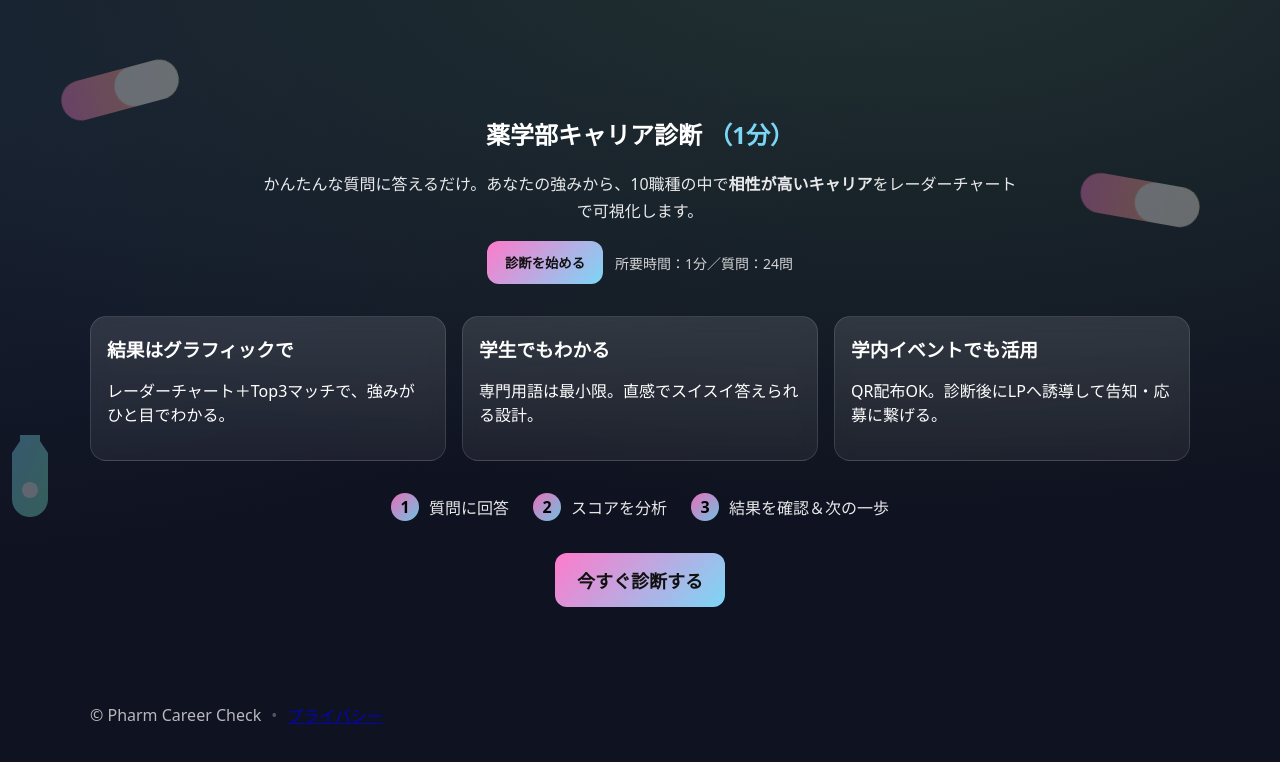
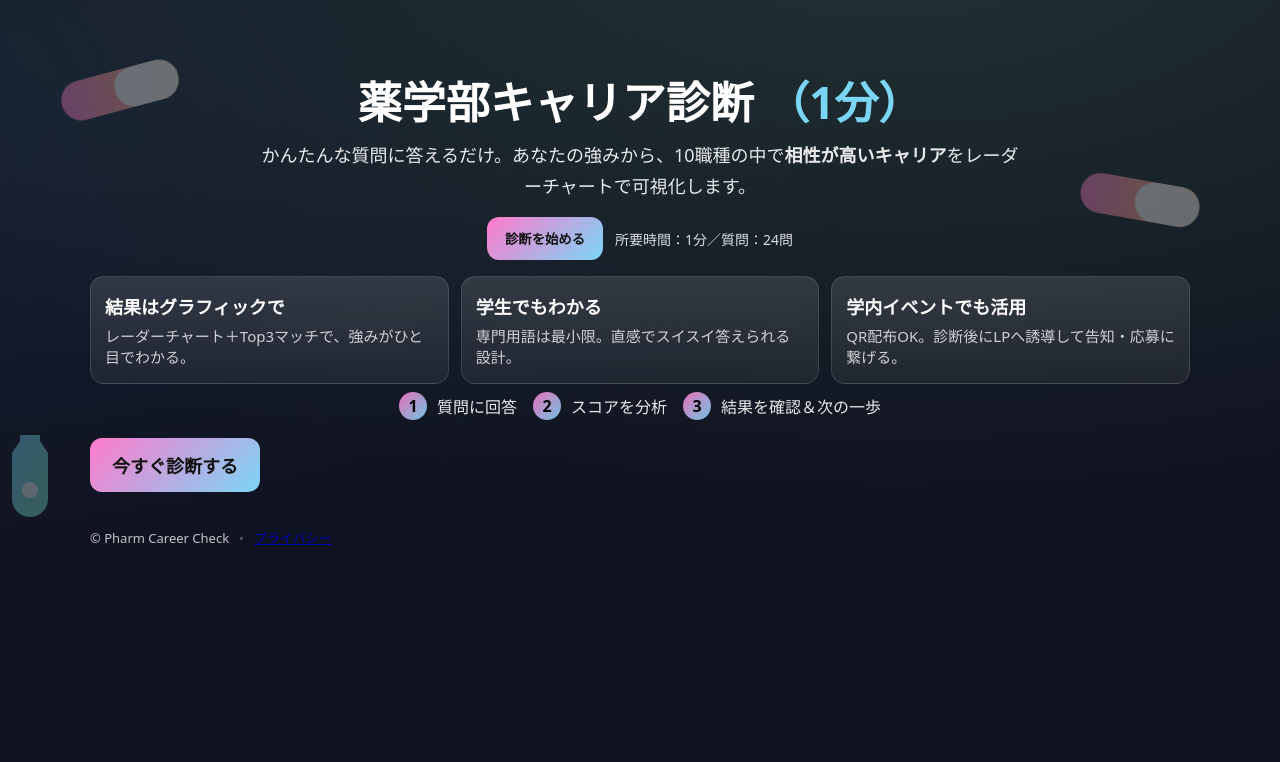
Before and after one commit to yuki0120yuki/pharmacy-career-test2, a React (Vite) app in the folder pharm-career-check-v1-full/: page / in a window 1280 px wide. Shown: the top 762 px of the page. Built offline with nearby package versions, Linux system fonts and the light colour scheme; the HTML template or start-up script is replaced by a standard one.

Commit message:
Update styles.css

```diff
--- a/pharm-career-check-v1-full/src/styles.css
+++ b/pharm-career-check-v1-full/src/styles.css
@@ -3,69 +3,156 @@
   --panel: rgba(255,255,255,.08);
   --glass: rgba(255,255,255,.12);
   --txt: #ffffff;
+  --muted: rgba(255,255,255,.78);
   --accent: #7BD6F6;
   --accent2:#FF7ACB;
+
+  /* モバイル向けサイズ・高さ */
+  --container-w: min(1100px, 95%);
+  --section-gap: clamp(16px, 3vw, 32px);
+  --chart-h: clamp(240px, 64vw, 380px); /* 画面幅に応じて可変 */
+  --tap: 14px; /* セーフエリア/Tap補助 */
 }
 
 *{box-sizing:border-box}
 html,body,#root{height:100%}
+html{ -webkit-text-size-adjust: 100%; }
+
 body{
-  margin:0; background:radial-gradient(1200px 600px at 70% -10%, #233, transparent),
-             radial-gradient(1000px 500px at -10% 10%, #182235, transparent),
-             var(--bg);
-  color:var(--txt); font-family: ui-sans-serif, system-ui, -apple-system, Segoe UI, Roboto, "Helvetica Neue", Arial;
+  margin:0;
+  background:
+    radial-gradient(1200px 600px at 70% -10%, #233, transparent),
+    radial-gradient(1000px 500px at -10% 10%, #182235, transparent),
+    var(--bg);
+  color:var(--txt);
+  font-family: ui-sans-serif, system-ui, -apple-system, Segoe UI, Roboto, "Helvetica Neue", Arial;
   -webkit-font-smoothing:antialiased; -moz-osx-font-smoothing:grayscale;
+
+  /* iOSのタップ反応改善 */
+  -webkit-tap-highlight-color: rgba(255,255,255,.08);
 }
 
-.container{min-height:100%; display:flex; flex-direction:column; gap:32px}
+.container{
+  min-height:100%;
+  display:flex; flex-direction:column;
+  gap:var(--section-gap);
+  padding: max(12px, env(safe-area-inset-top)) max(12px, env(safe-area-inset-right)) max(20px, env(safe-area-inset-bottom)) max(12px, env(safe-area-inset-left));
+}
 
-.section{width:min(1100px, 95%); margin:24px auto}
-.landing .hero{ text-align:center; margin:60px 0 24px }
-.landing .hero .accent{ color:var(--accent) }
-.lead{opacity:.9; max-width:760px; margin:8px auto 16px; line-height:1.7}
-.cta-row{ display:flex; gap:12px; justify-content:center; align-items:center; flex-wrap:wrap}
-.sub{ opacity:.8; font-size:14px }
-
-.cards{ display:grid; grid-template-columns:repeat(3,1fr); gap:16px; margin:32px 0}
-.card{ padding:18px 16px; border-radius:16px; background:var(--panel); border:1px solid rgba(255,255,255,.08) }
-.card h3{ margin:0 0 6px }
-.card.glass{ background:linear-gradient(180deg, rgba(255,255,255,.12), rgba(255,255,255,.06)); backdrop-filter: blur(8px) }
-
-.flow{ display:flex; justify-content:center; align-items:center; gap:24px; margin:14px 0 32px }
-.step{ display:flex; align-items:center; gap:10px; opacity:.9 }
-.badge{ width:28px; height:28px; border-radius:999px; display:grid; place-items:center; background:linear-gradient(135deg, var(--accent2), var(--accent)); color:#000; font-weight:700 }
-
-.cta-bottom{ text-align:center; margin:12px 0 40px }
-
-.btn{ padding:12px 18px; border-radius:12px; border:none; color:#000; background:#fff; cursor:pointer; font-weight:700 }
+/* 共通ボタン */
+.btn{
+  padding:12px 18px;
+  border-radius:12px; border:none;
+  color:#000; background:#fff;
+  cursor:pointer; font-weight:700;
+  touch-action: manipulation;
+}
+.btn:active{ transform: translateY(1px); }
 .btn-lg{ padding:14px 22px; font-size:18px }
 .btn-primary{ background:linear-gradient(135deg, var(--accent2), var(--accent)); color:#111 }
 .btn.ghost{ background:transparent; border:1px solid rgba(255,255,255,.3); color:#fff }
 
-.quiz .progress{ height:8px; background:rgba(255,255,255,.08); border-radius:999px; overflow:hidden; margin:6px 0 16px }
+/* LP */
+.section{ width: var(--container-w); margin: 0 auto; }
+.landing .hero{ text-align:center; margin: 24px 0 8px; }
+.landing .hero h1{ font-size: clamp(26px, 5.5vw, 44px); margin: 0 0 8px; }
+.landing .hero .accent{ color:var(--accent) }
+.lead{ opacity:.9; max-width:760px; margin:8px auto 16px; line-height:1.7; font-size: clamp(15px, 3.8vw, 18px); }
+.cta-row{ display:flex; gap:12px; justify-content:center; align-items:center; flex-wrap:wrap }
+.sub{ opacity:.85; font-size: clamp(12px, 3.3vw, 14px); }
+
+.cards{
+  display:grid;
+  grid-template-columns: repeat(3, 1fr);
+  gap:12px; margin: 16px 0 6px;
+}
+.card{ padding:16px 14px; border-radius:14px; background:var(--panel); border:1px solid rgba(255,255,255,.08) }
+.card h3{ margin:0 0 6px; font-size: clamp(16px, 4.4vw, 18px); }
+.card p{ margin:0; color:var(--muted); font-size: clamp(13px, 3.6vw, 15px); }
+.card.glass{ background:linear-gradient(180deg, rgba(255,255,255,.12), rgba(255,255,255,.06)); backdrop-filter: blur(8px) }
+
+.flow{ display:flex; justify-content:center; align-items:center; gap:16px; margin:8px 0 18px }
+.step{ display:flex; align-items:center; gap:10px; opacity:.9; font-size: clamp(14px, 3.8vw, 16px) }
+.badge{ width:28px; height:28px; border-radius:999px; display:grid; place-items:center; background:linear-gradient(135deg, var(--accent2), var(--accent)); color:#000; font-weight:800 }
+
+/* クイズ */
+.quiz .progress{ height:8px; background:rgba(255,255,255,.08); border-radius:999px; overflow:hidden; margin: 6px 0 12px }
 .quiz .bar{ height:100%; background:linear-gradient(135deg, var(--accent2), var(--accent)) }
-.qbox{ background:var(--panel); border:1px solid rgba(255,255,255,.08); border-radius:16px; padding:20px }
-.qhead h2{ margin:8px 0 0 }
-.choices{ display:grid; grid-template-columns:1fr; gap:10px; margin:20px 0 }
-.choice{ padding:12px 14px; border-radius:10px; border:1px solid rgba(255,255,255,.18); background:rgba(255,255,255,.06); color:#fff; cursor:pointer; text-align:left }
-.choice.active{ background:linear-gradient(135deg, rgba(255,122,203,.35), rgba(123,214,246,.35)); border-color: rgba(255,255,255,.4) }
-.nav{ display:flex; justify-content:space-between; gap:12px }
 
-.results .res-header{ text-align:center; margin:8px 0 16px }
-.chart-wrap{ padding:12px; border-radius:16px }
+.qbox{ background:var(--panel); border:1px solid rgba(255,255,255,.1); border-radius:14px; padding:14px; }
+.qhead .qcount{
+  font-size: 12px; opacity:.8; background: rgba(255,255,255,.08);
+  padding:6px 10px; border-radius:999px; display:inline-block;
+}
+.qhead h2{ margin:8px 0 0; font-size: clamp(18px, 5.2vw, 24px); line-height:1.5; }
+
+/* 選択肢：指1本で押しやすい大きさ & 片手可 */
+.choices{
+  display:grid;
+  grid-template-columns: 1fr;
+  gap:10px; margin:14px 0;
+}
+.choice{
+  padding:14px 16px;
+  border-radius:12px;
+  border:1px solid rgba(255,255,255,.18);
+  background:rgba(255,255,255,.06);
+  color:#fff; cursor:pointer; text-align:left;
+  font-size: clamp(14px, 4.4vw, 16px);
+  touch-action: manipulation;
+}
+.choice:active{ transform: translateY(1px); }
+.choice.active{
+  background:linear-gradient(135deg, rgba(255,122,203,.35), rgba(123,214,246,.35));
+  border-color: rgba(255,255,255,.4);
+}
+
+/* ナビ：スマホは下部固定で大きなタップ領域 */
+.nav{
+  display:flex; justify-content:space-between; gap:10px;
+  margin-top: 10px;
+}
+.nav.nav-mobile{
+  position: sticky;
+  bottom: calc(0px + env(safe-area-inset-bottom));
+  background: color-mix(in oklab, black 20%, transparent);
+  backdrop-filter: blur(10px);
+  padding: 8px;
+  border-radius: 12px;
+}
+
+/* 結果 */
+.results .res-header{ text-align:center; margin: 6px 0 10px }
+.chart-wrap{ padding:10px; border-radius:14px; }
 .glass{ background:linear-gradient(180deg, rgba(255,255,255,.10), rgba(255,255,255,.05)); border:1px solid rgba(255,255,255,.12); backdrop-filter: blur(8px) }
 
-.top-cards{ display:grid; grid-template-columns:repeat(3,1fr); gap:16px; margin:18px 0 }
-.card.role{ position:relative; overflow:hidden }
-.rank{ position:absolute; top:10px; right:12px; font-size:32px; font-weight:900; color:rgba(255,255,255,.15) }
-.role-title{ font-weight:800; margin-top:8px }
-.score{ font-size:28px; font-weight:900; color:var(--accent); margin:4px 0 }
-.role-desc{ opacity:.85 }
+/* レーダーチャートの高さを端末幅に連動させる */
+.chart-wrap .recharts-responsive-container{
+  height: var(--chart-h) !important;
+}
 
-.next-steps{ padding:16px; border-radius:16px; margin-top:8px }
-.next-steps ul{ margin:6px 0; padding-left:18px; line-height:1.9 }
+.top-cards{
+  display:grid;
+  grid-template-columns: repeat(3, 1fr);
+  gap:12px; margin:12px 0;
+}
+.card.role{ position:relative; overflow:hidden; padding:14px }
+.role-title{ font-weight:800; margin-top:4px; font-size: clamp(15px, 4.2vw, 18px); }
+.score{ font-size: clamp(18px, 5vw, 26px); font-weight:900; color:var(--accent); margin:2px 0 }
+.role-desc{ opacity:.9; font-size: clamp(13px, 3.6vw, 15px); }
 
-.footer{ width:min(1100px,95%); margin:0 auto 36px; opacity:.7; display:flex; gap:10px; align-items:center }
+/* 次の一歩 */
+.next-steps{ padding:14px; border-radius:14px; margin-top:8px }
+.next-steps h3{ margin:0 0 6px; font-size: clamp(16px, 4.5vw, 18px); }
+.next-steps ul{ margin:6px 0; padding-left:18px; line-height:1.9; font-size: clamp(13px, 3.6vw, 15px); }
+
+/* フッター */
+.footer{
+  width: var(--container-w);
+  margin: 4px auto 24px;
+  opacity:.75; display:flex; gap:10px; align-items:center;
+  font-size: 13px;
+}
 .footer .dot{ opacity:.4 }
 
 /* デコ */
@@ -76,7 +163,21 @@ body{
 .flask-1{ top:430px; left:-10px }
 .flask-2{ top:360px; right:-8px }
 
-/* レイアウト調整 */
+/* レスポンシブ調整 */
 @media (max-width: 960px){
-  .cards, .top-cards{ grid-template-columns:1fr }
+  .cards, .top-cards{ grid-template-columns: 1fr; }
+  .landing .hero{ margin-top: 12px; }
+  .cta-bottom{ margin-bottom: 4px; }
 }
+
+@media (max-width: 520px){
+  .container{ gap: 18px; }
+  .qbox{ padding: 12px; }
+  .choice{ padding: 14px; }
+  .nav.nav-mobile{ padding: 8px; }
+}
+
+/* アニメ苦手な人に配慮 */
+@media (prefers-reduced-motion: reduce){
+  *{ animation-duration: .001ms !important; animation-iteration-count: 1 !important; transition-duration: .001ms !important; scroll-behavior: auto !important; }
+}
```
